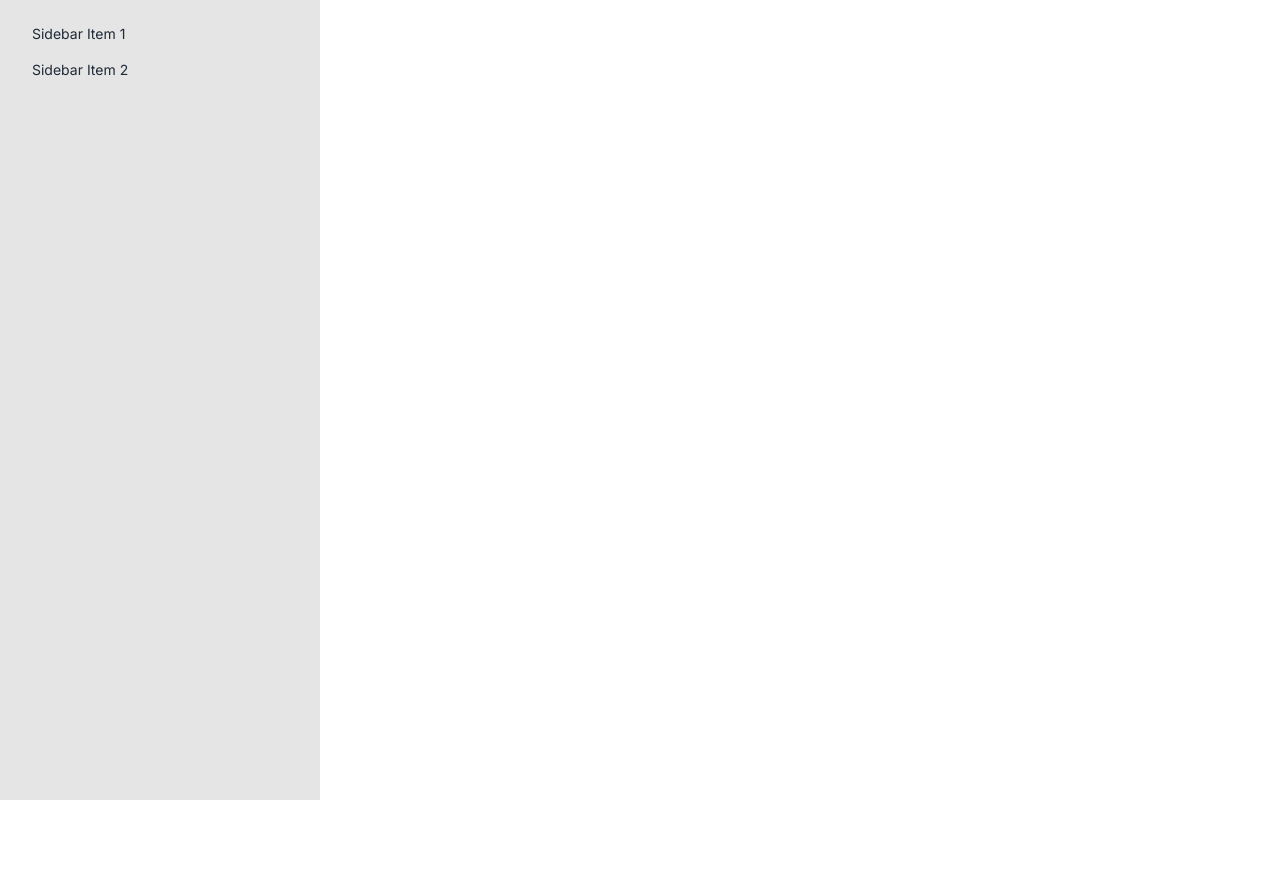
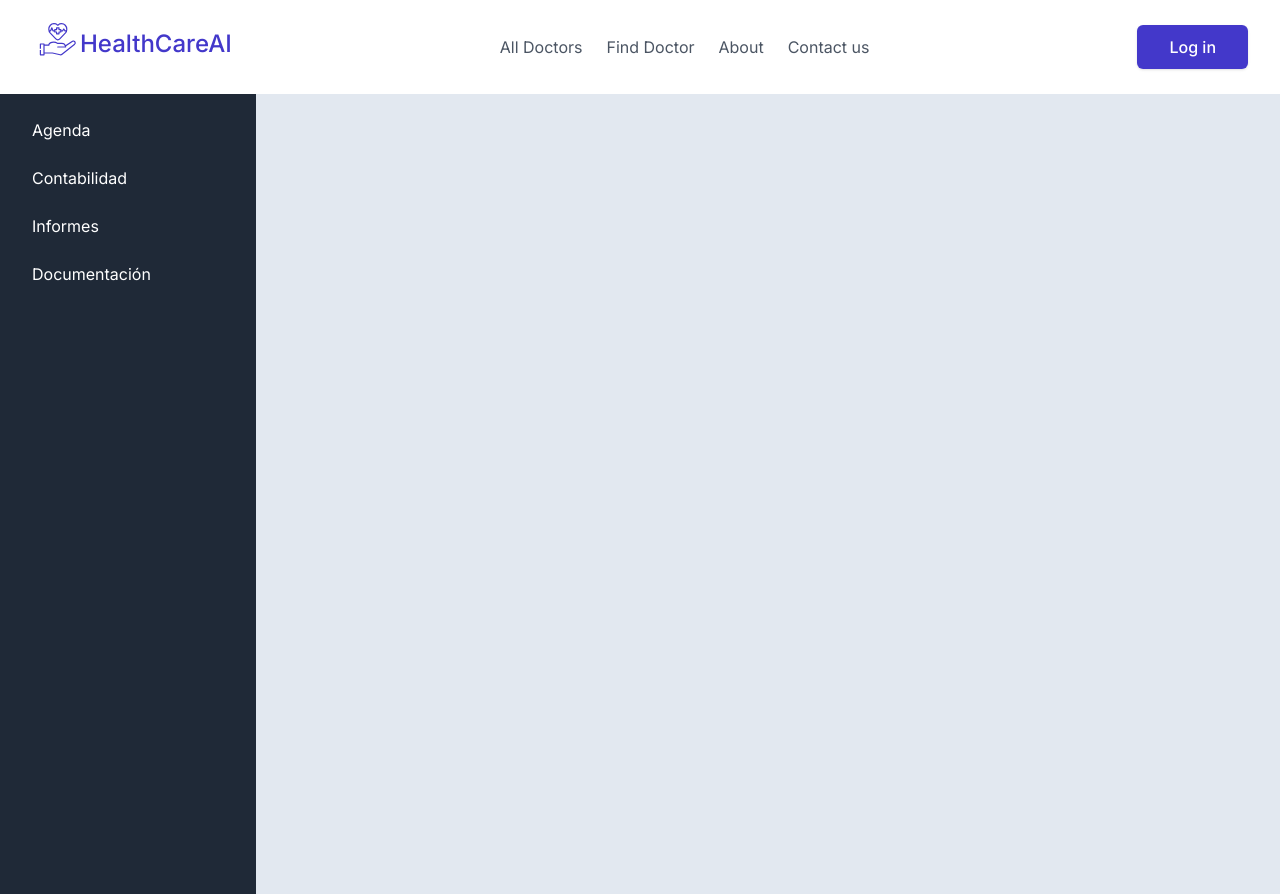
Before and after one commit to Daniel-16/healthcare-ai, a Next.js app: page /dashboard in a window 1280 px wide. Before the commit the page ends 800 px from the top, so only its background shows below. Built offline with nearby package versions, Linux system fonts and the light colour scheme.

Commit message:
changed sidebar

```diff
--- a/app/dashboard/page.tsx
+++ b/app/dashboard/page.tsx
@@ -1,9 +1,13 @@
+import Header from "@/components/Header";
 import Sidebar from "@/components/Sidebar";
 
 const DashBoard = () => {
   return (
     <>
-      <Sidebar />
+      <Header />
+      <div className="h-screen bg-slate-200">
+        <Sidebar />
+      </div>
     </>
   );
 };
--- a/components/Sidebar.tsx
+++ b/components/Sidebar.tsx
@@ -1,35 +1,144 @@
 import React from "react";
+import Header from "./Header";
+import Image from "next/image";
+import Link from "next/link";
+// import { FontAwesomeIcon } from "@fortawesome/react-fontawesome";
 
 const Sidebar = () => {
   return (
-    <div className="drawer lg:drawer-open">
-      <input id="my-drawer-2" type="checkbox" className="drawer-toggle" />
-      <div className="drawer-content flex flex-col items-center justify-center">
-        {/* Page content here */}
-        <label
-          htmlFor="my-drawer-2"
-          className="btn btn-primary drawer-button lg:hidden"
+    <>
+      <aside className="bg-gray-800 text-white w-64 min-h-screen p-4">
+        <nav>
+          <ul className="space-y-2">
+            <li className="opcion-con-desplegable">
+              <div className="flex items-center justify-between p-2 hover:bg-gray-700">
+                <div className="flex items-center">
+                  <i className="fas fa-calendar-alt mr-2"></i>
+                  <span>Agenda</span>
+                </div>
+                <i className="fas fa-chevron-down text-xs"></i>
+              </div>
+              <ul className="desplegable ml-4 hidden">
+                <li>
+                  <Link
+                    href="#"
+                    className="p-2 hover:bg-gray-700 flex items-center"
                   >
-          Open drawer
-        </label>
-      </div>
-      <div className="drawer-side">
-        <label
-          htmlFor="my-drawer-2"
-          aria-label="close sidebar"
-          className="drawer-overlay"
-        ></label>
-        <ul className="menu p-4 w-80 min-h-full bg-neutral-200 text-base-content">
-          {/* Sidebar content here */}
-          <li>
-            <a>Sidebar Item 1</a>
+                    <i className="fas fa-chevron-right mr-2 text-xs"></i>
+                    Gestion de citas
+                  </Link>
                 </li>
                 <li>
-            <a>Sidebar Item 2</a>
+                  <Link
+                    href="#"
+                    className="p-2 hover:bg-gray-700 flex items-center"
+                  >
+                    <i className="fas fa-chevron-right mr-2 text-xs"></i>
+                    Polizas
+                  </Link>
                 </li>
               </ul>
+            </li>
+            <li className="opcion-con-desplegable">
+              <div className="flex items-center justify-between p-2 hover:bg-gray-700">
+                <div className="flex items-center">
+                  <i className="fas fa-money-bill-wave mr-2"></i>
+                  <span>Contabilidad</span>
                 </div>
+                <i className="fas fa-chevron-down text-xs"></i>
               </div>
+              <ul className="desplegable ml-4 hidden">
+                <li>
+                  <a
+                    href="#"
+                    className="p-2 hover:bg-gray-700 flex items-center"
+                  >
+                    <i className="fas fa-chevron-right mr-2 text-xs"></i>
+                    Tratamientos
+                  </a>
+                </li>
+                <li>
+                  <Link
+                    href="#"
+                    className="p-2 hover:bg-gray-700 flex items-center"
+                  >
+                    <i className="fas fa-chevron-right mr-2 text-xs"></i>
+                    Gastos
+                  </Link>
+                </li>
+                <li>
+                  <Link
+                    href="#"
+                    className="p-2 hover:bg-gray-700 flex items-center"
+                  >
+                    <i className="fas fa-chevron-right mr-2 text-xs"></i>
+                    Facturas
+                  </Link>
+                </li>
+              </ul>
+            </li>
+            <li className="opcion-con-desplegable">
+              <div className="flex items-center justify-between p-2 hover:bg-gray-700">
+                <div className="flex items-center">
+                  <i className="fas fa-chart-bar mr-2"></i>
+                  <span>Informes</span>
+                </div>
+                <i className="fas fa-chevron-down text-xs"></i>
+              </div>
+              <ul className="desplegable ml-4 hidden">
+                <li>
+                  <Link
+                    href="#"
+                    className="p-2 hover:bg-gray-700 flex items-center"
+                  >
+                    <i className="fas fa-chevron-right mr-2 text-xs"></i>
+                    Presupuestos
+                  </Link>
+                </li>
+                <li>
+                  <Link
+                    href="#"
+                    className="p-2 hover:bg-gray-700 flex items-center"
+                  >
+                    <i className="fas fa-chevron-right mr-2 text-xs"></i>
+                    Informe médico
+                  </Link>
+                </li>
+              </ul>
+            </li>
+            <li className="opcion-con-desplegable">
+              <div className="flex items-center justify-between p-2 hover:bg-gray-700">
+                <div className="flex items-center">
+                  <i className="fas fa-file-alt mr-2"></i>
+                  <span>Documentación</span>
+                </div>
+                <i className="fas fa-chevron-down text-xs"></i>
+              </div>
+              <ul className="desplegable ml-4 hidden">
+                <li>
+                  <Link
+                    href="#"
+                    className="p-2 hover:bg-gray-700 flex items-center"
+                  >
+                    <i className="fas fa-chevron-right mr-2 text-xs"></i>
+                    Firmas pendientes
+                  </Link>
+                </li>
+                <li>
+                  <Link
+                    href="#"
+                    className="p-2 hover:bg-gray-700 flex items-center"
+                  >
+                    <i className="fas fa-chevron-right mr-2 text-xs"></i>
+                    Documentos
+                  </Link>
+                </li>
+              </ul>
+            </li>
+          </ul>
+        </nav>
+      </aside>
+    </>
   );
 };
 
--- a/package.json
+++ b/package.json
@@ -9,6 +9,10 @@
     "lint": "next lint"
   },
   "dependencies": {
+    "@fortawesome/fontawesome-svg-core": "^6.4.2",
+    "@fortawesome/free-regular-svg-icons": "^6.4.2",
+    "@fortawesome/free-solid-svg-icons": "^6.4.2",
+    "@fortawesome/react-fontawesome": "^0.2.0",
     "@types/node": "20.5.0",
     "@types/react": "18.2.20",
     "@types/react-dom": "18.2.7",
```
Also changed, not shown: 1 other file (tests, documents, lock files or other folders). Lines whose indentation alone changed are shown as unchanged.
